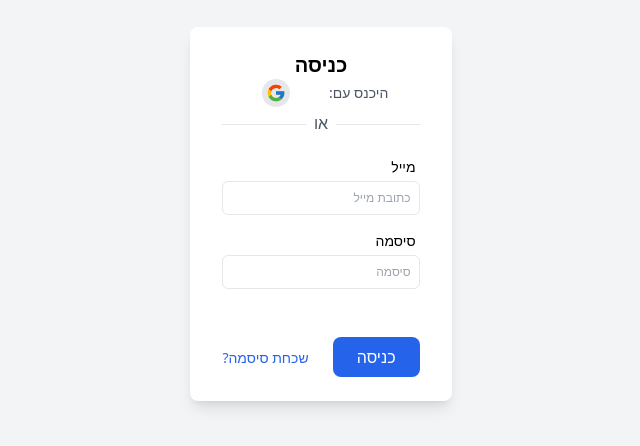
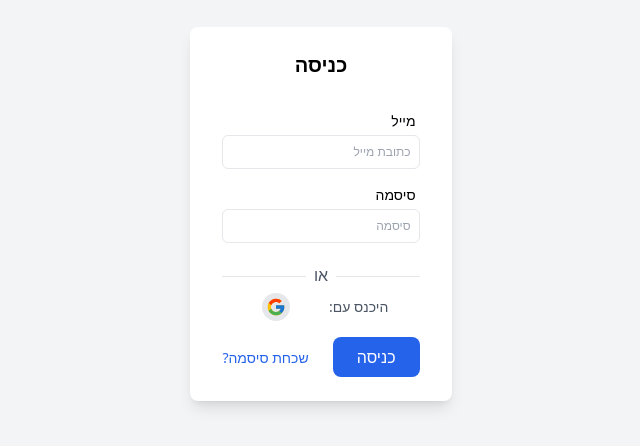
Before and after one commit to NaveWeksler/Menus, a Next.js app: page /auth/login in a window 1280 px wide. Shown: the part 186-632 px from the top of the page, without its empty margins (319-959 px from the left). Built offline with nearby package versions, Linux system fonts and the light colour scheme.

Commit message:
fixed bug in shopping cart

```diff
--- a/components/Cart.tsx
+++ b/components/Cart.tsx
@@ -1,17 +1,24 @@
 import { useState, useEffect } from 'react';
 import CartItem from './CartItem';
 
-
-
-const Cart = ({isOpen}: {isOpen: boolean}) => {
-    const [order, setOrder] = useState<{price: number, items: {description: string, image: string, name: string, quantity: number, price: number}[]}>({
+const Cart = ({ isOpen }: { isOpen: boolean }) => {
+    const [order, setOrder] = useState<{
+        price: number;
+        items: {
+            description: string;
+            image: string;
+            name: string;
+            quantity: number;
+            price: number;
+        }[];
+    }>({
         items: [],
         price: 0,
     });
 
     useEffect(() => {
         const orderString = localStorage.getItem('order');
-        console.log("Str:", orderString);
+        console.log('Str:', orderString);
         if (orderString) {
             setOrder(JSON.parse(orderString));
         }
--- a/components/CartItem.tsx
+++ b/components/CartItem.tsx
@@ -1,6 +1,15 @@
 import { GrAdd } from 'react-icons/gr';
 import { BiMinus } from 'react-icons/bi';
 import Image from 'next/image';
+
+type Props = {
+    name: string;
+    price: number;
+    image: string;
+    quantity: number;
+    description?: string;
+    setQuantity: (newQuantity: number) => void;
+};
 
 const CartItem = ({
     name,
@@ -9,10 +18,10 @@ const CartItem = ({
     image,
     quantity,
     setQuantity,
-}: {name: string, price: number, image: string, quantity: number, description: string, setQuantity: (newQuantity: number) => void}) => {
+}: Props) => {
     return (
-        <div className='flex justify-between h-24 py-2 shadow-theme overflow-hidden'>
-            <div className='w-32 h-full relative rounded-lg overflow-hidden'>
+        <div className='flex justify-between h-[6.25rem] py-2 shadow-theme overflow-hidden'>
+            <div className='w-32 relative rounded-lg overflow-hidden'>
                 <Image src={image} alt={name} layout='fill' objectFit='cover' />
             </div>
 
--- a/components/Header.tsx
+++ b/components/Header.tsx
@@ -25,7 +25,7 @@ const Header = ({ title }: Props) => {
     return (
         <>
             <div
-                className={`flex justify-center items-center sticky top-0 z-10 bg-white px-3 py-4 ${
+                className={`flex justify-center items-center sticky top-0 z-10 bg-white dark:bg-dark-1 px-3 py-4 ${
                     shadow ? 'shadow-header' : ''
                 } transition-all ease-linear`}
             >
--- a/components/MenuModal.tsx
+++ b/components/MenuModal.tsx
@@ -1,7 +1,15 @@
 import { cloneElement } from 'react';
 import { IoMdClose } from 'react-icons/io';
 
-const MenuModal = ({ children, isOpen, close }: {children: JSX.Element, isOpen: boolean, close: () => void}) => (
+const MenuModal = ({
+    children,
+    isOpen,
+    close,
+}: {
+    children: JSX.Element;
+    isOpen: boolean;
+    close: () => void;
+}) => (
     <div
         aria-hidden={!isOpen}
         className={`fixed inset-0 z-50 flex justify-center items-center ${
@@ -16,13 +24,11 @@ const MenuModal = ({ children, isOpen, close }: {children: JSX.Element, isOpen:
         />
 
         <div
-            className={`absolute mx-auto inset-x-0 bottom-0 rounded-t-2xl bg-light-1 max-h-[95%] overflow-hidden shadow-xl sm:rounded-b-2xl sm:bottom-auto sm:max-w-md lg:max-w-lg ${
-                isOpen ? '' : 'opacity-0 translate-y-full sm:translate-y-20'
+            className={`absolute mx-auto inset-x-0 bottom-0 rounded-t-2xl bg-light-1 max-h-[95%] overflow-hidden shadow-xl xs:rounded-b-2xl xs:bottom-auto xs:max-w-md ${
+                isOpen ? '' : 'opacity-0 translate-y-full xs:translate-y-20'
             } transition-all ease-in-out`}
         >
-            {
-                children
-            }
+            {children}
 
             <button
                 onClick={close}
--- a/components/Order.tsx
+++ b/components/Order.tsx
@@ -6,7 +6,11 @@ const toTimeString = (time: number) => {
     );
 };
 
-const Order = ({ order }: {order: {time: number, items: {name: string, price: number}[]}}) => {
+const Order = ({
+    order,
+}: {
+    order: { time: number; items: { name: string; price: number }[] };
+}) => {
     return (
         <div className='flex items-center w-full border-t border-b'>
             <span>At: {toTimeString(order.time)}</span>
--- a/package.json
+++ b/package.json
@@ -35,7 +35,6 @@
     "dotenv": "^16.0.3",
     "jest": "^29.2.1",
     "postcss": "^8.4.16",
-    "supertest": "^6.3.0",
     "tailwindcss": "^3.1.8",
     "ts-jest": "^29.0.3",
     "typescript": "4.8.4"
--- a/pages/auth/login.tsx
+++ b/pages/auth/login.tsx
@@ -1,52 +1,45 @@
 import Link from 'next/link';
 import React from 'react';
 import { FcGoogle } from 'react-icons/fc';
-import fetcher from "lib/frontend/fetcher";
-import {useRouter} from "next/router";
+import fetcher from 'lib/frontend/fetcher';
+import { useRouter } from 'next/router';
 
 const Login = () => {
     const router = useRouter();
 
     const handleLogin = async (event: React.FormEvent<HTMLFormElement>) => {
         event.preventDefault();
-        const email = (event.currentTarget.elements.namedItem("email") as HTMLInputElement).value, password = (event.currentTarget.elements.namedItem("password")as HTMLInputElement).value;
-        console.log("login: ", email, password);
-        const {status} = await fetcher.post("/api/auth/login/accountLogin", {body: {email, password}});
+        const email = (
+                event.currentTarget.elements.namedItem(
+                    'email'
+                ) as HTMLInputElement
+            ).value,
+            password = (
+                event.currentTarget.elements.namedItem(
+                    'password'
+                ) as HTMLInputElement
+            ).value;
+        console.log('login: ', email, password);
+        const { status } = await fetcher.post('/api/auth/login/accountLogin', {
+            body: { email, password },
+        });
         if (status === 200) {
-            router.push("/");
+            router.push('/');
         }
-    }
+    };
 
     return (
         <div className='flex justify-center items-center h-screen bg-gray-100 dark:bg-gray-700'>
             <div className='px-8 py-6 bg-white dark:bg-gray-800 rounded-lg shadow-lg dark:shadow-gray-600 text-right'>
                 <h2 className='text-xl text-center font-semibold'>כניסה</h2>
-                <div className='flex flex-row-reverse items-center justify-evenly'>
-                    <p className='text-gray-600 text-sm dark:text-gray-300'>
-                        :היכנס עם
-                    </p>
-                    <Link href='#'>
-                        <a className='mx-2 p-1 bg-gray-200 rounded-full dark:bg-gray-600'>
-                            <FcGoogle size={20} />
-                        </a>
-                    </Link>
-                </div>
-                <div className='w-full height-8 border-b text-center my-4 leading-[0.1em] dark:border-gray-500'>
-                    <span className='bg-white dark:bg-gray-800 px-2 text-gray-600 dark:text-gray-400'>
-                        או
-                    </span>
-                </div>
-                <form
-                    className='mt-8'
-                    onSubmit={handleLogin}
-                >
+                <form className='mt-8' onSubmit={handleLogin}>
                     <div className=''>
                         <label className='block text-sm m-1' htmlFor='email'>
                             מייל
                         </label>
                         <input
                             name='email'
-                            autoComplete="username"
+                            autoComplete='username'
                             type='text'
                             placeholder='כתובת מייל'
                             className='w-full p-2 border bg-inherit text-right text-xs rounded-md dark:border-gray-500 focus:outline-none focus:ring-1 focus:ring-blue-600'
@@ -59,13 +52,29 @@ const Login = () => {
                         <input
                             name='password'
                             type='password'
-                            autoComplete="current-password"
+                            autoComplete='current-password'
                             placeholder='סיסמה'
                             className='w-full p-2 border bg-inherit text-right text-xs rounded-md dark:border-gray-500  focus:ring-1 focus:ring-blue-600'
                         />
                     </div>
 
-                    <div className='flex flex-row-reverse items-baseline justify-between mt-12'>
+                    <div className='w-full height-8 border-b text-center mb-4 mt-8 leading-[0.1em] dark:border-gray-500'>
+                        <span className='bg-white dark:bg-gray-800 px-2 text-gray-600 dark:text-gray-400'>
+                            או
+                        </span>
+                    </div>
+                    <div className='flex flex-row-reverse items-center justify-evenly'>
+                        <p className='text-gray-600 text-sm dark:text-gray-300'>
+                            :היכנס עם
+                        </p>
+                        <Link href='#'>
+                            <a className='mx-2 p-1 bg-gray-200 rounded-full dark:bg-gray-600'>
+                                <FcGoogle size={20} />
+                            </a>
+                        </Link>
+                    </div>
+
+                    <div className='flex flex-row-reverse items-baseline justify-between mt-4'>
                         <button className='px-6 py-2 ml-6 text-white bg-blue-600 rounded-lg hover:bg-blue-700 transition'>
                             כניסה
                         </button>
--- a/tailwind.config.js
+++ b/tailwind.config.js
@@ -13,9 +13,15 @@ module.exports = {
                     3: '#38bdf8',
                     4: '#8b5cf6',
                 },
+                dark: {
+                    1: '#1c1c1c',
+                },
             },
             boxShadow: {
                 header: '0 0 10px rgba(0,0,0,0.4)',
+            },
+            screens: {
+                xs: '560px',
             },
         },
     },
```
Also changed, not shown: components/MenuItem.tsx (+18 -2 lines), components/Navbar.tsx (+14 -14 lines), 1 other file (tests, documents, lock files or other folders).
